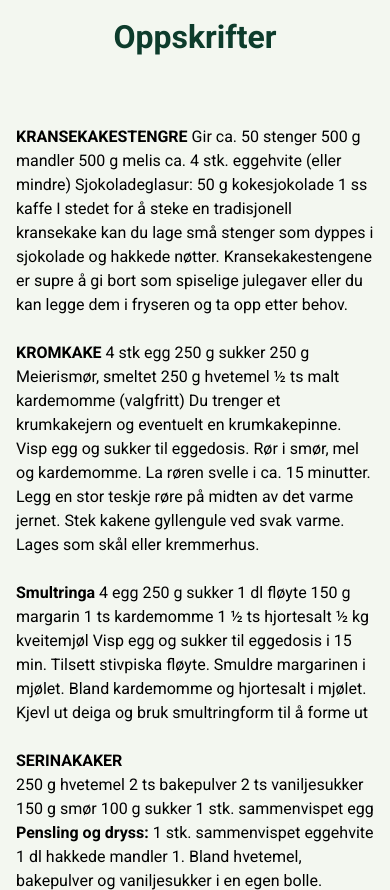
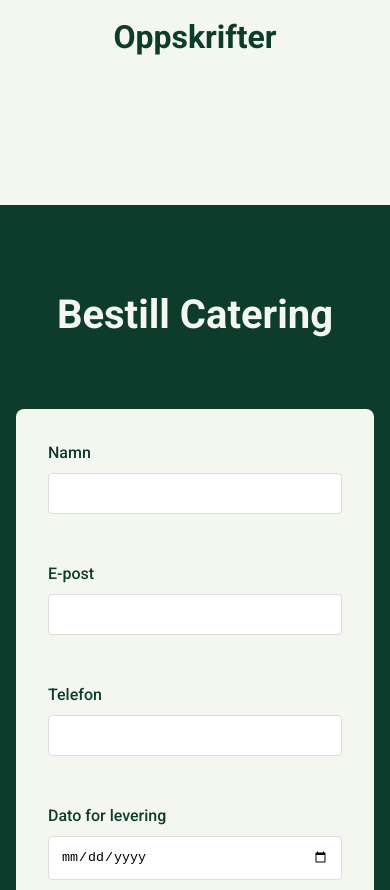
Before and after one commit to Refusetheblade/Fjordmat-UB, a plain HTML site: page index.html in a window 390 px wide. Shown: the part 5220-6110 px from the top of the page. Drawn offline with Linux system fonts and the light colour scheme; files that its build step writes are made by us from their sources; files whose address does not match are found by name; a web font is replaced by a local one.

Commit message:
index.html

```diff
--- a/index.html
+++ b/index.html
@@ -20,21 +20,10 @@
         <a href="#menu">Meny</a>
         <a href="#about">Om Oss</a>
         <a href="#recipes">Oppskrifter</a>
+        <a href="#catering"> Bestill Catering</a>
         <a href="#contact">Kontakt</a>
-        <div class="social-links">
-          <a href="https://facebook.com" target="_blank" rel="noopener noreferrer">
-            <i data-lucide="facebook"></i>
-          </a>
-          <a href="https://instagram.com" target="_blank" rel="noopener noreferrer">
-            <i data-lucide="instagram"></i>
-          </a>
         </div>
       </div>
-
-      <button class="mobile-menu-btn" id="mobileMenuBtn">
-        <i data-lucide="menu"></i>
-      </button>
-    </div>
   </nav>
 
   <section id="home" class="hero" style="background-image: url('assets/bilder/RM_klassebilde/Klassebilde.JPG');">
@@ -91,62 +80,8 @@
     <div class="container">
       <h2>Oppskrifter</h2>
       <div class="recipes-grid" id="recipesGrid"></div>
-      <p><strong>KRANSEKAKESTENGRE</strong>
-        Gir ca. 50 stenger
-        500 g mandler
-        500 g melis
-        ca. 4 stk. eggehvite (eller mindre)
-        Sjokoladeglasur:
-        50 g kokesjokolade
-        1 ss kaffe
-        I stedet for å steke en tradisjonell kransekake kan du lage små stenger som dyppes i sjokolade og hakkede nøtter. Kransekakestengene er supre å gi bort som spiselige julegaver eller du kan legge dem i fryseren og ta opp etter behov.</p>
-
-        <br>
-
-        <p><strong>KROMKAKE</strong>
-        4 stk egg
-        250 g sukker
-        250 g Meierismør, smeltet
-        250 g hvetemel
-        ½ ts malt kardemomme (valgfritt)
-        Du trenger et krumkakejern og eventuelt en krumkakepinne.
-        Visp egg og sukker til eggedosis. Rør i smør, mel og kardemomme. La røren svelle i ca. 15 minutter.
-        Legg en stor teskje røre på midten av det varme jernet. Stek kakene gyllengule ved svak varme.
-        Lages som skål eller kremmerhus.
-</p>
-<br>
-
-<p><strong>Smultringa</strong>
-    4 egg
-    250 g sukker
-    1 dl fløyte
-    150 g margarin
-    1 ts kardemomme
-    1 ½ ts hjortesalt
-    ½ kg kveitemjøl
-    Visp egg og sukker til eggedosis i 15 min.
-    Tilsett stivpiska fløyte.
-    Smuldre margarinen i mjølet.
-    Bland kardemomme og hjortesalt i mjølet.
-    Kjevl ut deiga og bruk smultringform til å forme ut</p>
-    <br>
-    <p><strong>SERINAKAKER</strong></p>
-    250 g hvetemel
-    2 ts bakepulver
-    2 ts vaniljesukker
-    150 g smør
-    100 g sukker
-    1 stk. sammenvispet egg
-    <br>
-    <strong>Pensling og dryss:</strong>
-    1 stk. sammenvispet eggehvite
-    1 dl hakkede mandler
-    1. Bland hvetemel, bakepulver og vaniljesukker i en egen bolle. Smuldre inn smør i blandingen.
-    2. Tilsett sukker og sammenvispet egg. Bland til du har en fast deig. Sett deigen kaldt, gjerne natten over. Det er enklere å arbeide med kald deig.
-    3. Rull deigen til en pølse og bruk kniv til å skjære like store emner, ca. 30 stk. Form deigemner til kuler og legg dem på et bakepairkledd stekebrettet.
-    4. Trykk kulene lett ned med en gaffel, pensle med lett sammenvispet eggehvite og dryss på hakkede mandler. Stek midt i stekeovnen på 200 °C ca. 10 minutter, til de har fått en lys gyllen farge. Avkjøl på rist. </p>
-    </div>
-  </section>
+       </div>
+     </section>
 
   <section id="catering" class="catering">
     <div class="container">
@@ -235,5 +170,23 @@
 
 
   <script src="assets/js/script.js"></script>
+
+  <footer class="footer">
+    <div class="container">
+      <div class="footer-content">
+        <p>&copy; 2024 Fjordmat UB.</p>
+        <div class="social-links">
+          <a href="https://facebook.com" target="_blank" rel="noopener noreferrer">
+            <i data-lucide="facebook"></i> Facebook
+          </a>
+          <a href="https://instagram.com" target="_blank" rel="noopener noreferrer">
+            <i data-lucide="instagram"></i> Instagram
+          </a>
+        </div>
+      </div>
+    </div>
+  </footer>
+
+
 </body>
 </html>
```
